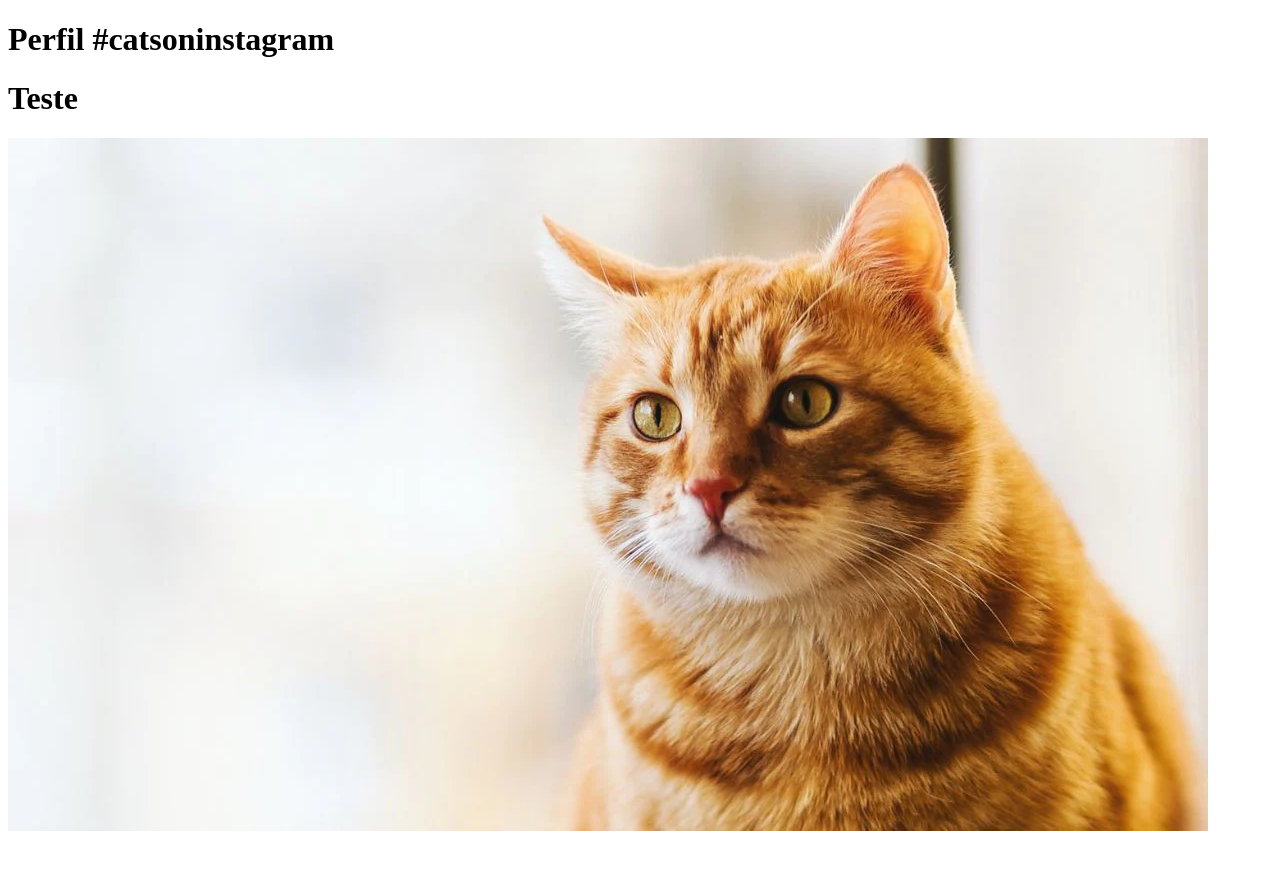
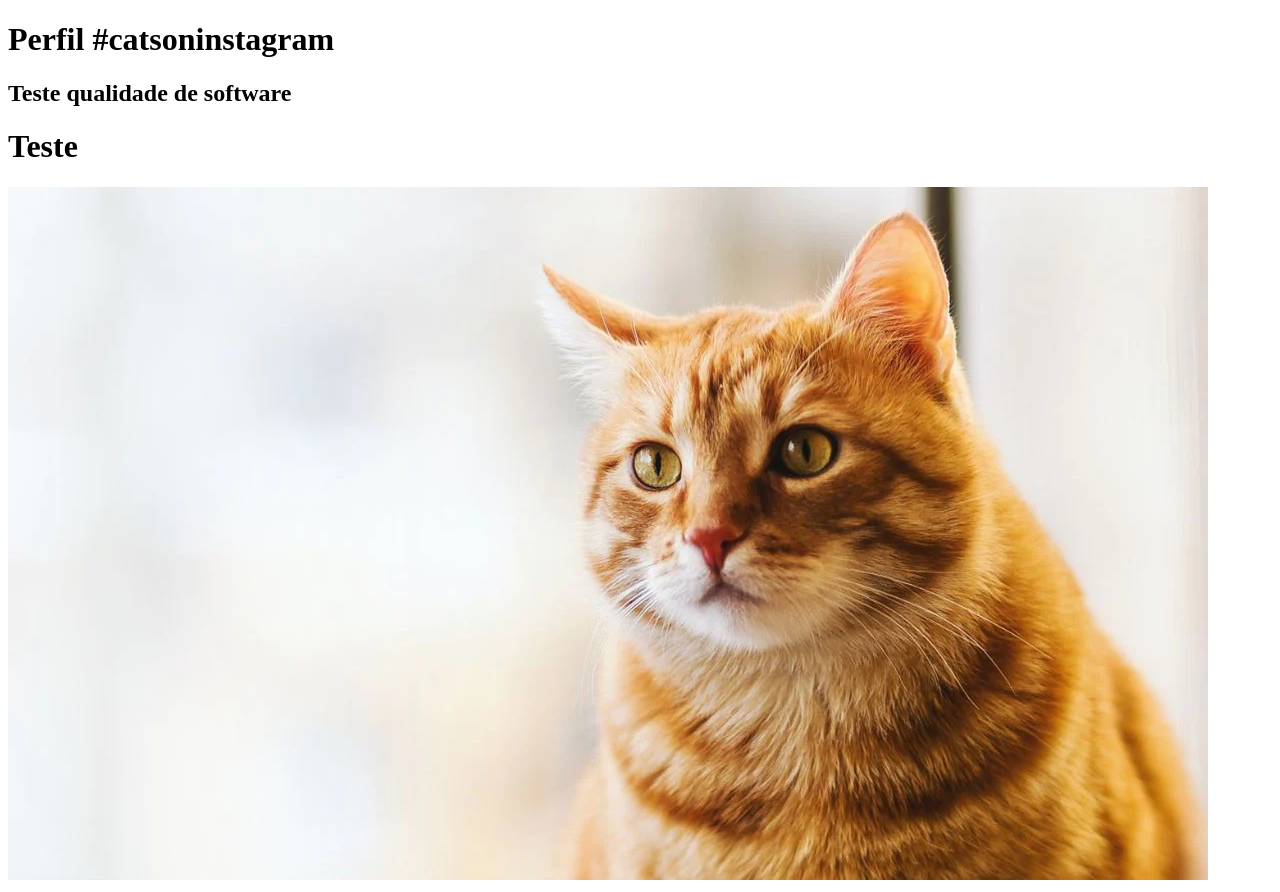
Before and after one commit to wemersonnino/Exercicio-topico07-cotemig, a plain HTML site: page index.html in a window 1280 px wide. Before the commit the page ends 843 px from the top, so only its background shows below. Drawn offline with Linux system fonts and the light colour scheme.

Commit message:
Criando alteração exercicio de git dupla

```diff
--- a/index.html
+++ b/index.html
@@ -6,6 +6,7 @@
   </head>
   <body>
     <h1>Perfil #catsoninstagram</h1>
+    <h2>Teste qualidade de software</h2>
     <h1>Teste</h1>
   <img src="images/natusan-blog-how-cat-years-work-header.png" />
   </body>
```
